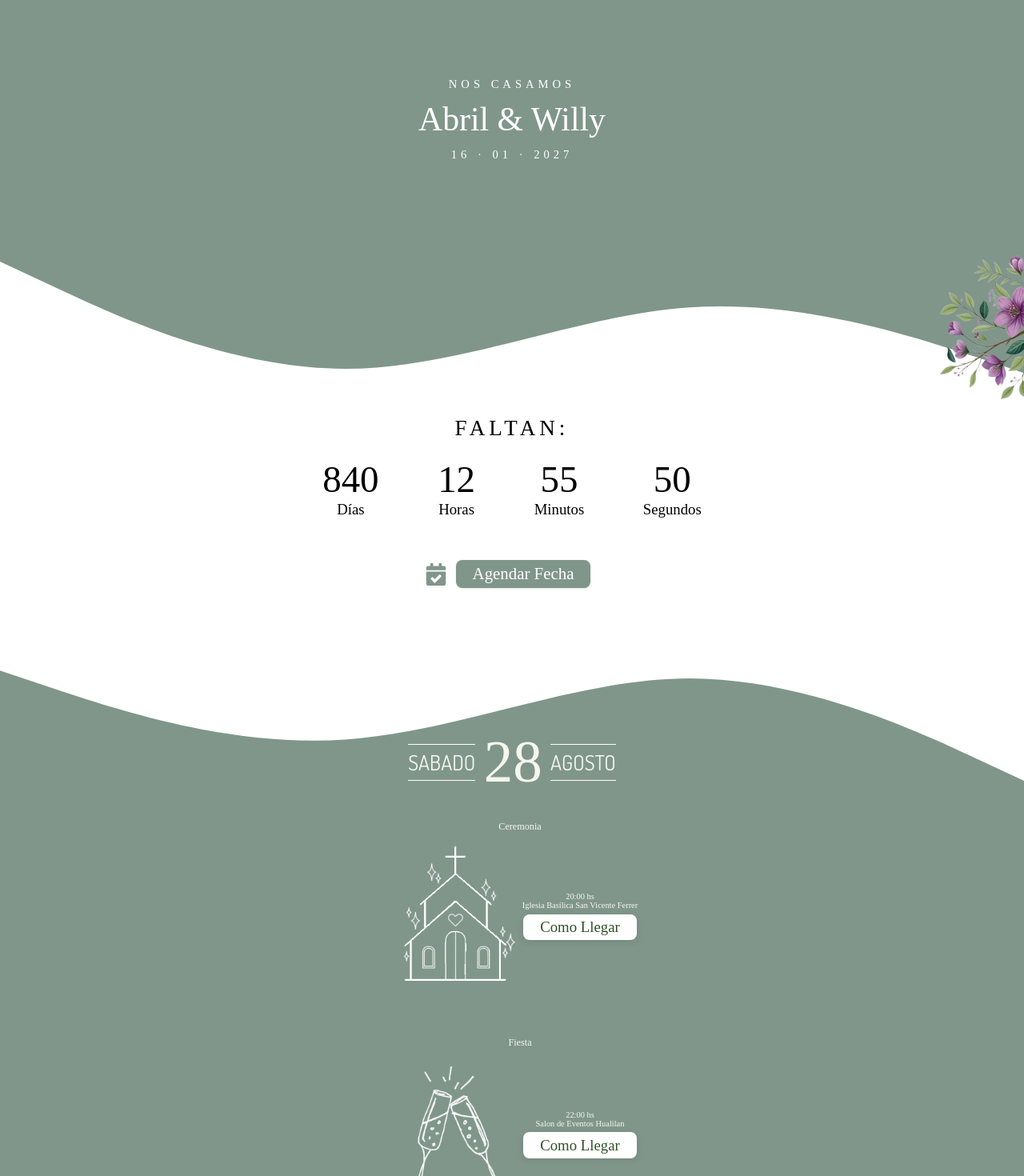
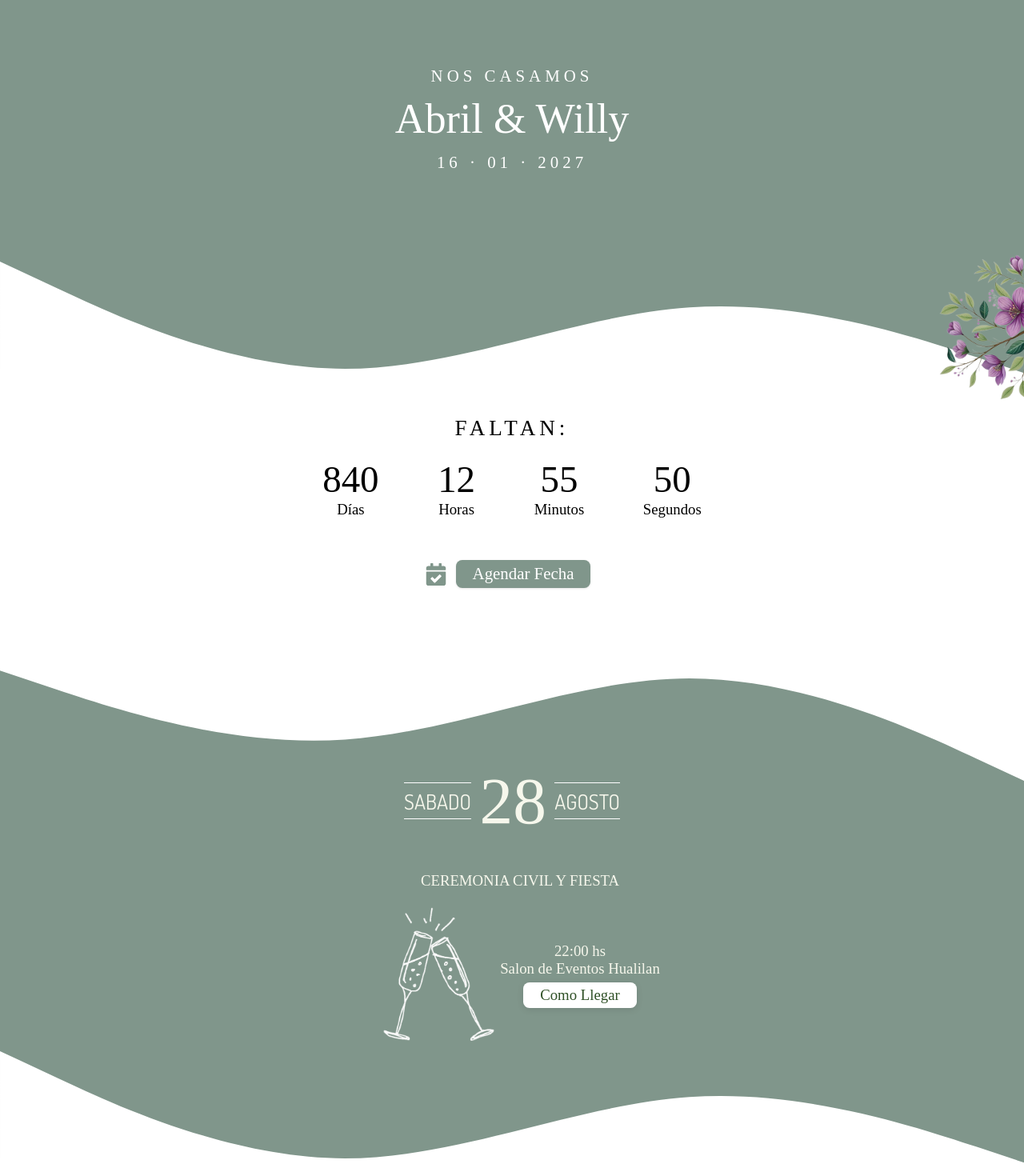
Before and after one commit to abril-cantera/invitacion, a React (Vite) app: page / in a window 1280 px wide. Shown: the part 200-1670 px from the top of the page at 80% size. Built offline with nearby package versions, Linux system fonts and the light colour scheme; a web font is replaced by a local one.

Commit message:
Vista Places

```diff
--- a/src/containers/Places.jsx
+++ b/src/containers/Places.jsx
@@ -21,9 +21,9 @@ export default function Places() {
         </div>
       </div>
       <div className="container-two-place">
-        <div className="subcontainer-two-place">
-          <h3>Ceremonia</h3>
-          <div className="container-data">
+        {/* <div className="subcontainer-two-place"> */}
+          {/* <h3>CEREMONIA CIVIL Y FIESTA</h3> */}
+          {/* <div className="container-data">
             <div>
             <img className="container-img" src={fiesta} alt="" />
             </div>
@@ -34,11 +34,11 @@ export default function Places() {
                 <a className="btn-a" href="https://maps.app.goo.gl/2CyAqUo2QtaAviV79">Como Llegar</a>
               </div>
             </div>
-          </div>
-        </div>
+          </div> */}
+        {/* </div> */}
         <div className="separator"></div>
         <div className="subcontainer-two-place">
-          <h3>Fiesta</h3>
+          <h3>CEREMONIA CIVIL Y FIESTA</h3>
           <div className="container-data">
             <div>
             <img className="container-img" src={iglesia} alt="" />
--- a/src/styles/Home.css
+++ b/src/styles/Home.css
@@ -22,7 +22,7 @@
 
 .title-primary {
   color: white;
-  font-size: 1.4rem;
+  font-size: var(--title-primary);
   letter-spacing: 5px;
   font-family: var(--fuente-principal);
   font-weight: 400;
@@ -31,7 +31,7 @@
 
 .title-secondary {
   color: white;
-  font-size: 4rem;
+  font-size: var(--title-secondary);
   font-family: "Birthstone", cursive;
   font-weight: 400;
   line-height: 1.2;
--- a/src/styles/Places.css
+++ b/src/styles/Places.css
@@ -3,7 +3,7 @@
 .container-one-places {
   background-color: var(--color-primario);
   width: 100%;
-  height: 80rem;
+  height: 60rem;
   display: flex;
   justify-content: center;
   align-items: center;
@@ -24,6 +24,7 @@ h2, h3, h4, h5{
   font-family: 'Times New Roman', Times, serif;
   font-weight: 400;
   font-style: normal;
+  font-size: var(--subtitle);
 }
 
 .container-title {
@@ -86,7 +87,7 @@ h2, h3, h4, h5{
 }
 
 .subcontainer-date h2 {
-  font-size: 7rem;
+  font-size: 8rem;
   padding: 0 1rem;
 
 }
--- a/src/styles/variables.css
+++ b/src/styles/variables.css
@@ -4,4 +4,8 @@
   --fuente-principal: "Kaisei Opti", serif;
   --fuente-secundaria: 'Times New Roman', Times, serif;
   --fuente-terciaria: 'Dosis', sans-serif;
+
+  --title-primary: 2rem;
+  --title-secondary: 5rem;
+  --subtitle: 1.8rem;
 }
```
